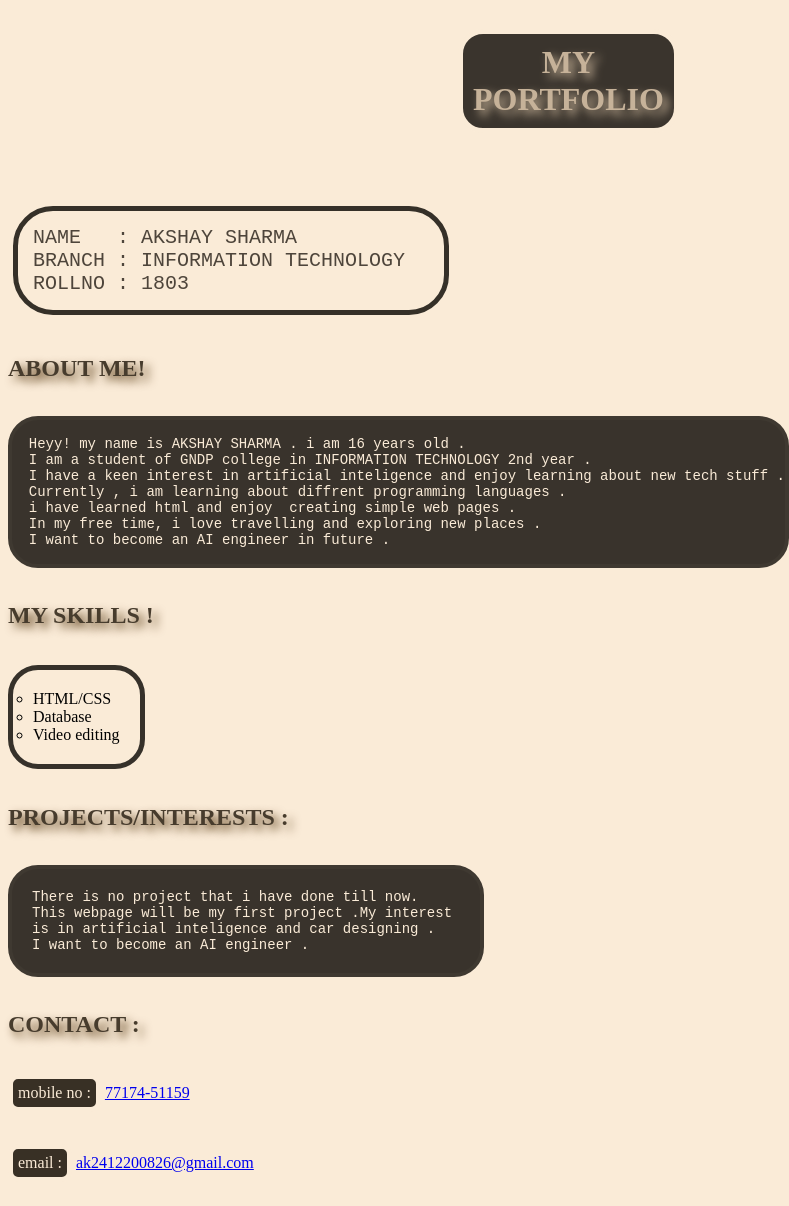
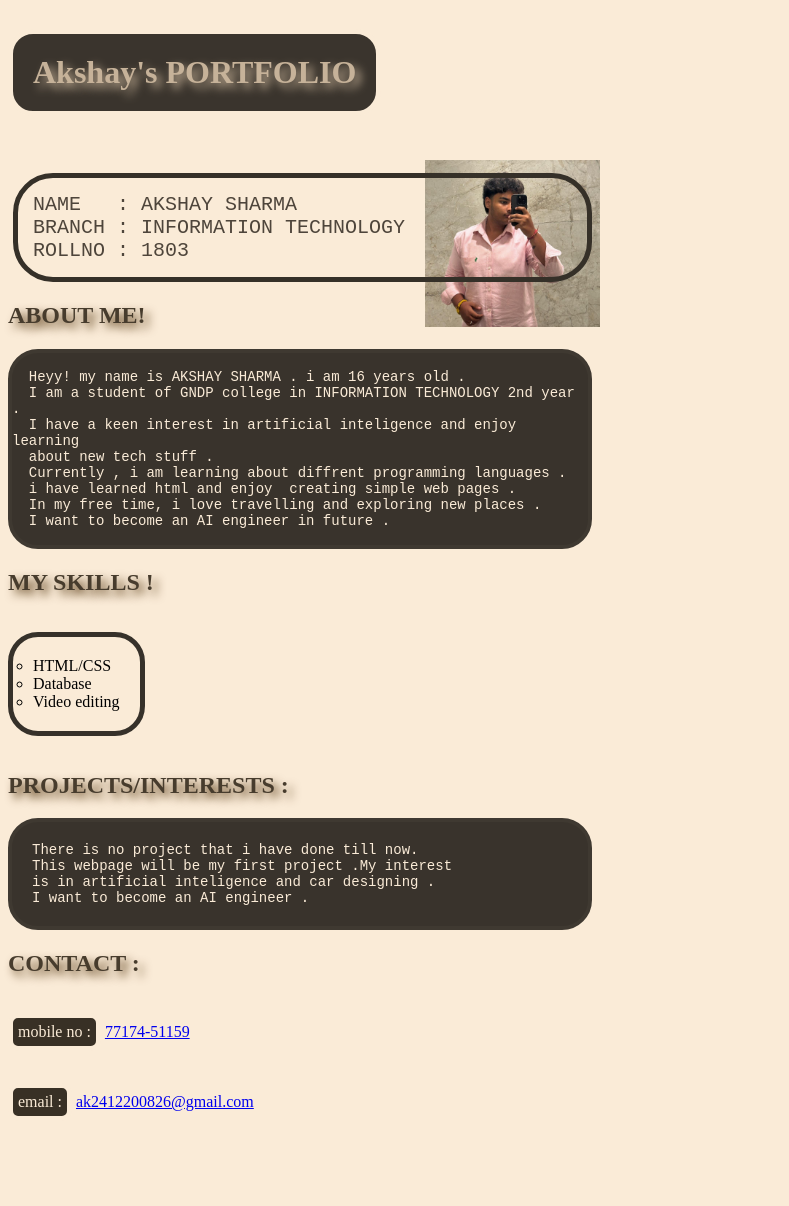
Before and after one commit to akshaysharma-rgb/assignment1, a plain HTML site: page index.html in a window 600 px wide. Shown: the whole page, 789 px wide, since content can reach past the window. After the commit the page ends 1145 px from the top, so only its background shows below. Drawn offline with Linux system fonts and the light colour scheme.

Commit message:
added index.html

```diff
--- a/index.html
+++ b/index.html
@@ -1,15 +1,11 @@
 <!DOCTYPE html>
 
 <head>
-    <meta name="viewport" content="width=device-width, initial-scale=1.0"/>
 
     <style>
-        * {
-  margin: 10;
-  box-sizing: border-box;
-}
 
         h2 {
+
             color: rgb(71, 60, 45);
             text-shadow: 5px 5px 10px rgb(75, 44, 4);
         }
@@ -19,8 +15,8 @@
             background-image: url("akshay.jpeg");
             background-size: 175px;
             background-repeat: no-repeat;
-            background-position-x: 800px;
-            background-position-y: 130px;
+            background-position-x: 425px;
+            background-position-y: 160px;
         }
 
         .para1 {
@@ -38,12 +34,11 @@
         h1 {
             background-color: rgb(58, 52, 45);
             color: rgb(198, 178, 153);
-            text-align: center;
+            text-align: left;
             text-shadow: 5px 5px 10px rgb(204, 183, 156);
             border: 5px solid antiquewhite;
             display: inline-block;
-            margin-left: 450px;
-            padding: 10px;
+            padding: 20px;
             border-radius: 25px;
 
         }
@@ -83,17 +78,35 @@
             padding: 5px;
             display: inline-block;
         }
-         @media only screen and (min-width: 455px){
-            .h1{
-                text-align: left;
+        @media (min-width:400px) and (max-width: 600px) {
+
+
+            .para1{
+                display: flex;
+                flex-direction: column;
+
+
+
             }
-         }
+            .para2{
+                display: flex;
+                flex-direction: column;
+                white-space: pre-wrap;
+                overflow-wrap: anywhere;
+
+        }
+            .para3{
+                display: flex;
+                flex-direction: column;
+                white-space: pre-wrap;
+                overflow-wrap: anywhere;
+    }
 
     </style>
 </head>
 
 <body>
-    <h1>MY PORTFOLIO</h1>
+    <h1>Akshay's PORTFOLIO</h1>
     <P>
     <PRE class="para1">
 NAME   : AKSHAY SHARMA
@@ -106,7 +119,8 @@ ROLLNO : 1803 </PRE>
 
   Heyy! my name is AKSHAY SHARMA . i am 16 years old .
   I am a student of GNDP college in INFORMATION TECHNOLOGY 2nd year .
-  I have a keen interest in artificial inteligence and enjoy learning about new tech stuff .
+  I have a keen interest in artificial inteligence and enjoy learning
+  about new tech stuff .
   Currently , i am learning about diffrent programming languages .
   i have learned html and enjoy  creating simple web pages .
   In my free time, i love travelling and exploring new places .
```
